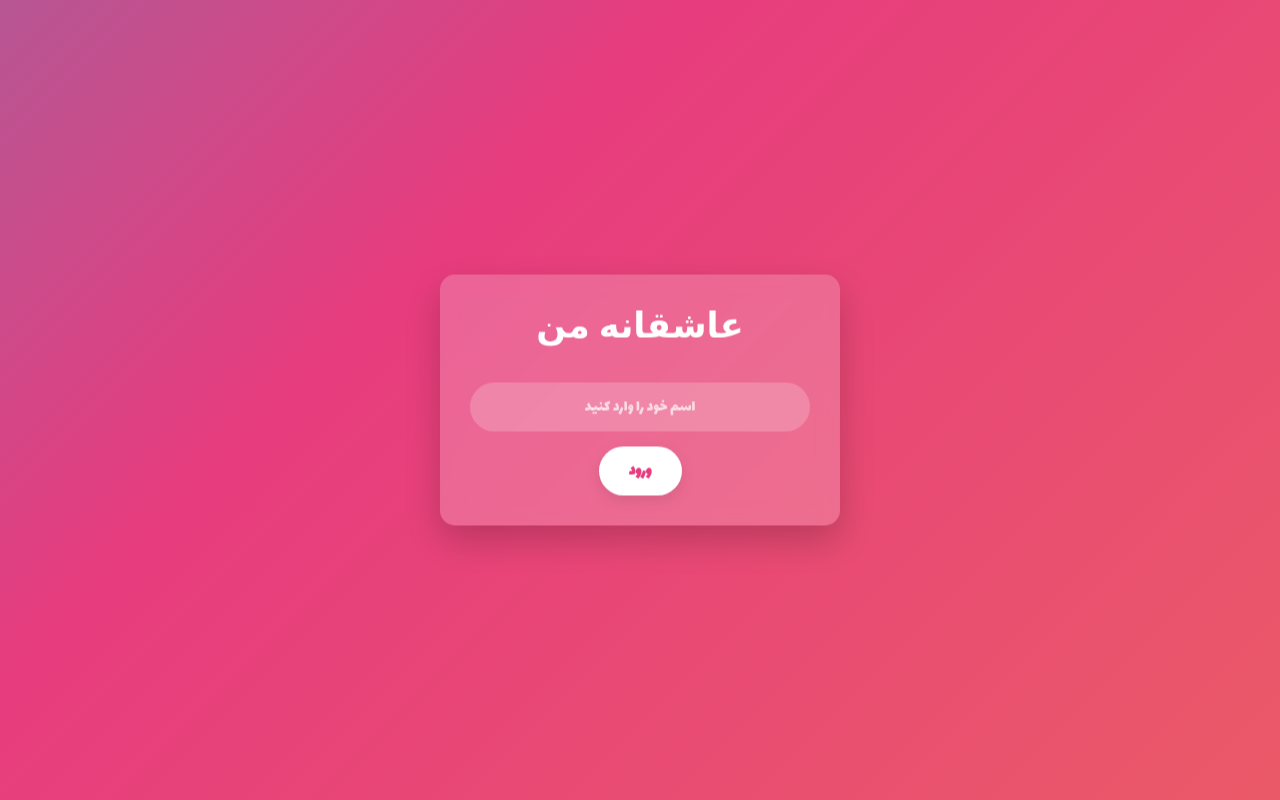
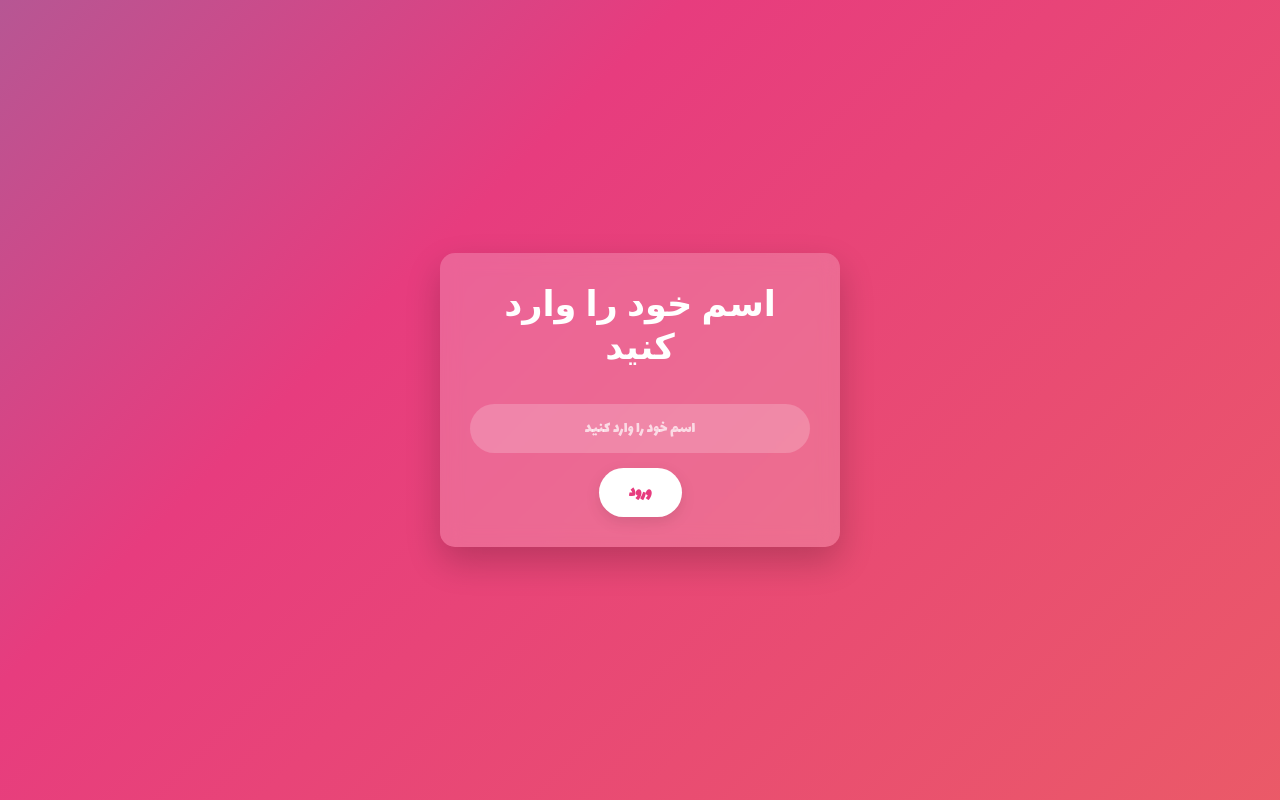
Before and after one commit to Mmdva080/meyou, a plain HTML site: page index.html in a window 1280 px wide. Drawn offline with Linux system fonts and the light colour scheme.

Commit message:
index.html

```diff
--- a/index.html
+++ b/index.html
@@ -358,7 +358,7 @@
 <body>
     <!-- Login Section -->
     <div class="login-container" id="loginContainer">
-        <h1>عاشقانه من</h1>
+        <h1> اسم خود را وارد کنید</h1>
         <input type="text" id="nameInput" placeholder="اسم خود را وارد کنید">
         <button onclick="checkName()">ورود</button>
     </div>
```
